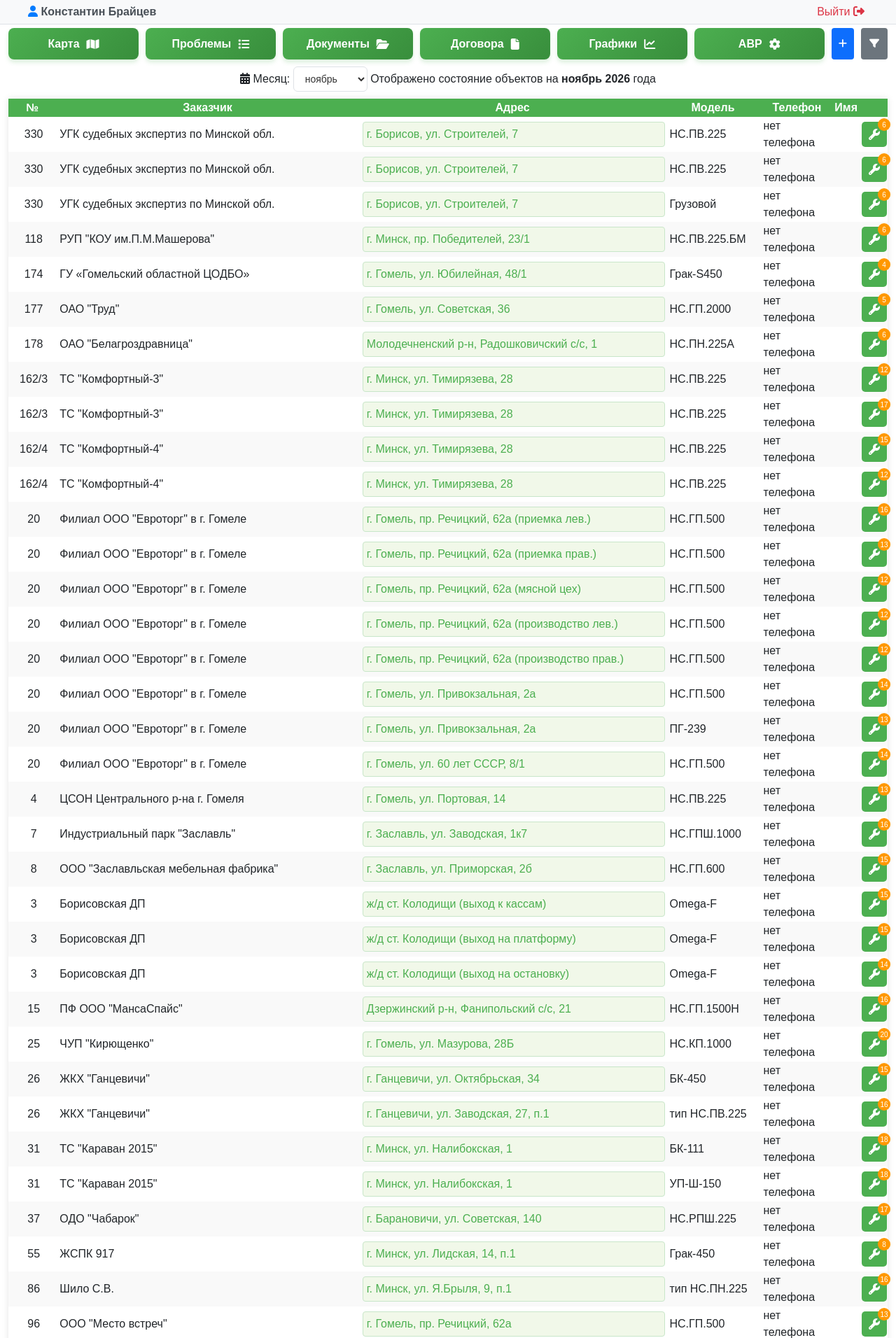
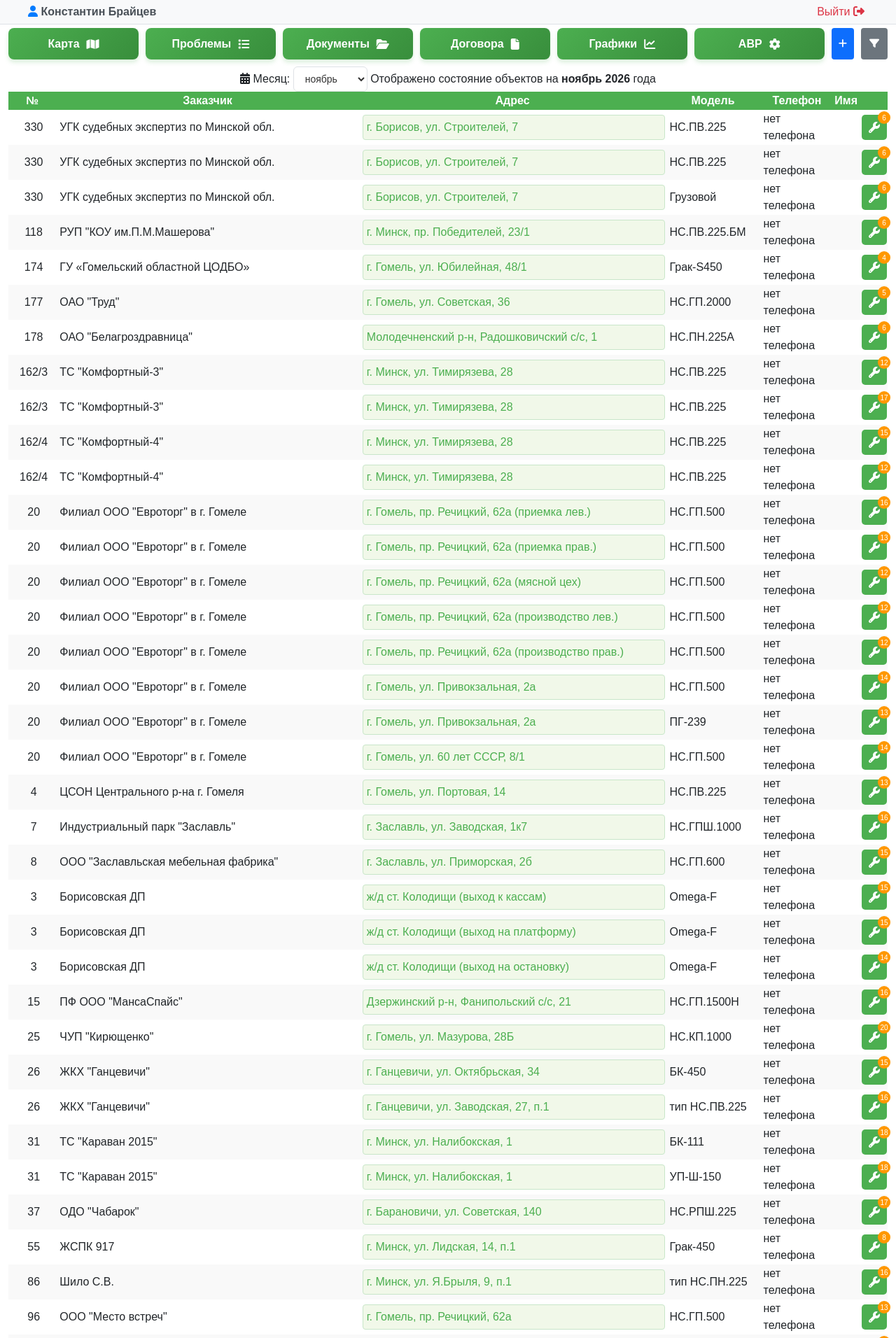
Before and after one commit to KonstantinBrajcev/Jelezo_php, a PHP site: page / in a window 1280 px wide. Shown: the top 1912 px of the page at 70% size. Run offline with PHP 8.4, Linux system fonts and the light colour scheme; the visitor is signed in with stand-in values (Sample User, id 1); data comes from the database, SQL or seed files in the repository.

Commit message:
Fix_download_page

```diff
--- a/assets/css/index_styles.css
+++ b/assets/css/index_styles.css
@@ -9,10 +9,10 @@ h1 {
     margin-bottom: 30px;
 }
 
-table {
+.table {
     width: 100%;
     border-collapse: collapse;
-    margin-top: 10px;
+    margin: 0px 0px 0px 0px;
     background-color: white;
     box-shadow: 0 0 10px rgba(0, 0, 0, 0.1);
 }
```
